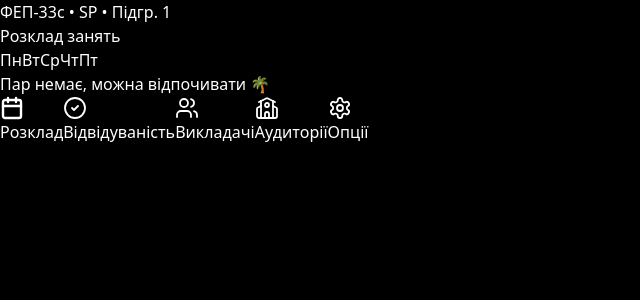
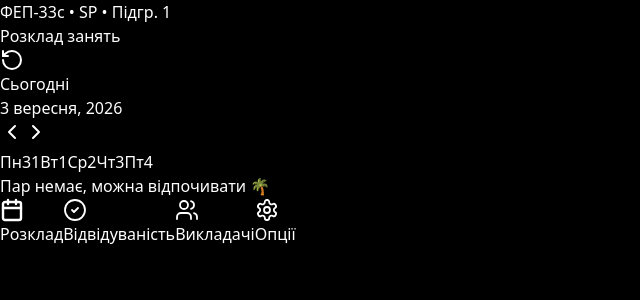
Before and after one commit to Kokos96/uni-schedule, a React (Vite) app: page / in a window 1280 px wide. Shown: the top 300 px of the page, without its empty margins (0-640 px from the left). Built offline with nearby package versions, Linux system fonts and the light colour scheme.

Commit message:
feat: add date calendar picker, dragomanova/tarnavskogo addresses, animations

```diff
--- a/src/App.tsx
+++ b/src/App.tsx
@@ -10,52 +10,81 @@ import scheduleData from './data/schedule.json';
 import teachersData from './data/teachers.json';
 import classroomsData from './data/classrooms.json';
 import { Lesson, Teacher, Classroom } from './types';
+import { ChevronLeft, ChevronRight, RotateCcw } from 'lucide-react';
+import { motion, AnimatePresence } from 'framer-motion';
 
 export const App: React.FC = () => {
   const [activeTab, setActiveTab] = useState<TabType>('schedule');
-  const [selectedDay, setSelectedDay] = useState<number>(() => {
-    const today = new Date().getDay();
-    return today >= 1 && today <= 5 ? today : 1;
-  });
+
+  // Керування реальною вибраною датою
+  const [currentDate, setCurrentDate] = useState<Date>(() => new Date());
 
   const { settings, updateSettings } = useSettings();
   const { records, toggleAttendance, getStatus } = useAttendance();
 
-  const currentDayData = scheduleData.find((d) => d.dayNumber === selectedDay);
+  // Допоміжні функції роботи з датою
+  const formatIsoDate = (d: Date) => {
+    const year = d.getFullYear();
+    const month = String(d.getMonth() + 1).padStart(2, '0');
+    const day = String(d.getDate()).padStart(2, '0');
+    return `${year}-${month}-${day}`;
+  };
+
+  const selectedIso = formatIsoDate(currentDate);
+
+  // Визначення дня тижня (1 = Пн, ..., 5 = Пт, 0/6 = Вихідні)
+  const dayOfWeek = currentDate.getDay();
+  const scheduleDayNumber = dayOfWeek === 0 ? 7 : dayOfWeek;
+
+  const changeDateByDays = (days: number) => {
+    setCurrentDate((prev) => {
+      const next = new Date(prev);
+      next.setDate(next.getDate() + days);
+      return next;
+    });
+  };
+
+  const resetToToday = () => {
+    setCurrentDate(new Date());
+  };
+
+  // Отримання списку 5 днів навколо поточної дати для зручної стрічки
+  const getWeekDates = () => {
+    const curr = new Date(currentDate);
+    const first = curr.getDate() - (curr.getDay() === 0 ? 6 : curr.getDay() - 1); // Понеділок
+    return [0, 1, 2, 3, 4].map((offset) => {
+      const d = new Date(curr);
+      d.setDate(first + offset);
+      return d;
+    });
+  };
+
+  const weekDates = getWeekDates();
+  const dayNamesShort = ['Пн', 'Вт', 'Ср', 'Чт', 'Пт'];
+
+  const currentDayData = scheduleData.find((d) => d.dayNumber === scheduleDayNumber);
   const rawLessons = (currentDayData ? currentDayData.lessons : []) as Lesson[];
 
-  // Повна фільтрація: підгрупа, кафедральний спецпотік та вибіркова дисципліна
+  // Фільтрація
   const filteredLessons = rawLessons.filter((lesson) => {
-    // 1. Фільтр підгрупи
-    if (lesson.subgroup && lesson.subgroup !== settings.subgroup) {
-      return false;
-    }
-    // 2. Фільтр кафедри (СП/ОІТ -> NoSQL, РКС/РКТ -> Мова C)
-    if (lesson.departments && !lesson.departments.includes(settings.department)) {
-      return false;
-    }
-    // 3. Фільтр вибіркових предметів
+    if (lesson.subgroup && lesson.subgroup !== settings.subgroup) return false;
+    if (lesson.departments && !lesson.departments.includes(settings.department)) return false;
     if (lesson.isElective && settings.electiveCourse !== 'both') {
-      if (lesson.electiveKey && lesson.electiveKey !== settings.electiveCourse) {
-        return false;
-      }
+      if (lesson.electiveKey && lesson.electiveKey !== settings.electiveCourse) return false;
     }
     return true;
   });
 
   const { currentLesson } = useCurrentPair(filteredLessons);
 
-  const days = [
-    { num: 1, label: 'Пн' },
-    { num: 2, label: 'Вт' },
-    { num: 3, label: 'Ср' },
-    { num: 4, label: 'Чт' },
-    { num: 5, label: 'Пт' },
+  const monthNamesGenitive = [
+    'січня', 'лютого', 'березня', 'квітня', 'травня', 'червня',
+    'липня', 'серпня', 'вересня', 'жовтня', 'листопада', 'грудня'
   ];
 
   return (
     <div className="min-h-screen bg-black text-white pb-24 pt-safe select-none">
-      {/* Верхня панель */}
+      {/* Шапка */}
       <header className="px-4 py-3 max-w-md mx-auto flex justify-between items-center border-b border-white/5">
         <div>
           <span className="text-[11px] font-semibold text-[#0A84FF] uppercase tracking-wider">
@@ -63,40 +92,92 @@ export const App: React.FC = () => {
           </span>
           <h1 className="text-xl font-bold tracking-tight">Розклад занять</h1>
         </div>
+        <button
+          type="button"
+          onClick={resetToToday}
+          className="text-xs bg-white/5 hover:bg-white/10 text-neutral-300 px-2.5 py-1.5 rounded-lg flex items-center gap-1.5 transition-all active:scale-95"
+          title="Повернутися на сьогодні"
+        >
+          <RotateCcw className="w-3.5 h-3.5" />
+          Сьогодні
+        </button>
       </header>
 
       {/* 1. РОЗКЛАД */}
       {activeTab === 'schedule' && (
         <main className="max-w-md mx-auto px-4 py-4 space-y-4">
-          {/* Перемикач днів */}
-          <div className="flex bg-[#1C1C1E] p-1 rounded-xl border border-white/5">
-            {days.map((d) => (
+          {/* Блок перемикання чисел тижня */}
+          <div className="bg-[#1C1C1E] p-3 rounded-2xl border border-white/5 space-y-3">
+            {/* Місяць і стрілки гортання тижнів */}
+            <div className="flex items-center justify-between px-1">
+              <span className="text-sm font-bold text-white capitalize">
+                {currentDate.getDate()} {monthNamesGenitive[currentDate.getMonth()]}, {currentDate.getFullYear()}
+              </span>
+              <div className="flex items-center gap-1">
                 <button
-                key={d.num}
                   type="button"
-                onClick={() => setSelectedDay(d.num)}
-                className={`flex-1 py-2 rounded-lg text-xs font-semibold transition-all ${
-                  selectedDay === d.num
-                    ? 'bg-[#2C2C2E] text-white shadow-sm'
-                    : 'text-neutral-400 hover:text-white'
+                  onClick={() => changeDateByDays(-7)}
+                  className="p-1.5 rounded-lg hover:bg-white/10 active:scale-90 text-neutral-400 hover:text-white transition-all"
+                  title="Попередній тиждень"
+                >
+                  <ChevronLeft className="w-4 h-4" />
+                </button>
+                <button
+                  type="button"
+                  onClick={() => changeDateByDays(7)}
+                  className="p-1.5 rounded-lg hover:bg-white/10 active:scale-90 text-neutral-400 hover:text-white transition-all"
+                  title="Наступний тиждень"
+                >
+                  <ChevronRight className="w-4 h-4" />
+                </button>
+              </div>
+            </div>
+
+            {/* Стрічка днів (Пн - Пт) із числами */}
+            <div className="flex gap-1.5">
+              {weekDates.map((d, index) => {
+                const isSelected = formatIsoDate(d) === selectedIso;
+                const isToday = formatIsoDate(d) === formatIsoDate(new Date());
+
+                return (
+                  <button
+                    key={d.toISOString()}
+                    type="button"
+                    onClick={() => setCurrentDate(new Date(d))}
+                    className={`flex-1 py-2 rounded-xl flex flex-col items-center justify-center transition-all ${
+                      isSelected
+                        ? 'bg-[#0A84FF] text-white shadow-md shadow-[#0A84FF]/25 scale-[1.02]'
+                        : 'bg-black/30 text-neutral-400 hover:text-white hover:bg-black/50'
                     }`}
                   >
-                {d.label}
+                    <span className="text-[10px] font-semibold uppercase">{dayNamesShort[index]}</span>
+                    <span className={`text-sm font-bold mt-0.5 ${isToday && !isSelected ? 'text-[#0A84FF]' : ''}`}>
+                      {d.getDate()}
+                    </span>
                   </button>
-            ))}
+                );
+              })}
+            </div>
           </div>
 
-          {/* Список пар */}
-          <div className="space-y-3">
+          {/* Список пар з анімацією переходу */}
+          <AnimatePresence mode="wait">
+            <motion.div
+              key={selectedIso}
+              initial={{ opacity: 0, x: 6 }}
+              animate={{ opacity: 1, x: 0 }}
+              exit={{ opacity: 0, x: -6 }}
+              transition={{ duration: 0.15 }}
+              className="space-y-3"
+            >
               {filteredLessons.length === 0 ? (
                 <div className="text-center py-12 text-neutral-500 text-sm">
-                Пар немає, можна відпочивати 🌴
+                  {scheduleDayNumber > 5 ? 'Вихідний день 🏖️' : 'Пар немає, можна відпочивати 🌴'}
                 </div>
               ) : (
                 filteredLessons.map((lesson) => {
                   const teacher = teachersData.find((t) => t.id === lesson.teacherId) as Teacher | undefined;
                   const classroom = classroomsData.find((c) => c.id === lesson.classroomId) as Classroom | undefined;
-                const todayIso = new Date().toISOString().split('T')[0];
 
                   return (
                     <PairCard
@@ -104,14 +185,15 @@ export const App: React.FC = () => {
                       lesson={lesson}
                       teacher={teacher}
                       classroom={classroom}
-                    isCurrent={currentLesson?.id === lesson.id}
-                    attendanceStatus={getStatus(lesson.id, todayIso)}
-                    onToggleAttendance={(status) => toggleAttendance(lesson.id, todayIso, status)}
+                      isCurrent={currentLesson?.id === lesson.id && formatIsoDate(new Date()) === selectedIso}
+                      attendanceStatus={getStatus(lesson.id, selectedIso)}
+                      onToggleAttendance={(status) => toggleAttendance(lesson.id, selectedIso, status)}
                     />
                   );
                 })
               )}
-          </div>
+            </motion.div>
+          </AnimatePresence>
         </main>
       )}
 
@@ -138,22 +220,7 @@ export const App: React.FC = () => {
         </div>
       )}
 
-      {/* 4. АУДИТОРІЇ */}
-      {activeTab === 'classrooms' && (
-        <div className="p-4 max-w-md mx-auto space-y-3">
-          <h2 className="text-xl font-bold tracking-tight mb-2">Аудиторії та корпуси</h2>
-          <div className="grid grid-cols-2 gap-2.5">
-            {classroomsData.map((c) => (
-              <div key={c.id} className="bg-[#1C1C1E] p-3.5 rounded-2xl border border-white/5">
-                <span className="text-base font-bold text-white block">{c.code}</span>
-                <span className="text-xs text-neutral-400">{c.building}, {c.floor} пов.</span>
-              </div>
-            ))}
-          </div>
-        </div>
-      )}
-
-      {/* 5. НАЛАШТУВАННЯ */}
+      {/* 4. НАЛАШТУВАННЯ */}
       {activeTab === 'settings' && (
         <SettingsView settings={settings} onUpdate={updateSettings} />
       )}
--- a/src/components/layout/BottomNav.tsx
+++ b/src/components/layout/BottomNav.tsx
@@ -1,7 +1,7 @@
 import React from 'react';
-import { Calendar, CheckCircle2, Users, School, Settings } from 'lucide-react';
+import { Calendar, CheckCircle2, Users, Settings } from 'lucide-react';
 
-export type TabType = 'schedule' | 'stats' | 'teachers' | 'classrooms' | 'settings';
+export type TabType = 'schedule' | 'stats' | 'teachers' | 'settings';
 
 interface BottomNavProps {
   currentTab: TabType;
@@ -13,7 +13,6 @@ export const BottomNav: React.FC<BottomNavProps> = ({ currentTab, onTabChange })
     { id: 'schedule', label: 'Розклад', icon: Calendar },
     { id: 'stats', label: 'Відвідуваність', icon: CheckCircle2 },
     { id: 'teachers', label: 'Викладачі', icon: Users },
-    { id: 'classrooms', label: 'Аудиторії', icon: School },
     { id: 'settings', label: 'Опції', icon: Settings },
   ] as const;
 
```
Also changed, not shown: src/components/schedule/PairCard.tsx (+12 -8 lines), src/data/classrooms.json (+13 -13 lines). Lines whose indentation alone changed are shown as unchanged.
